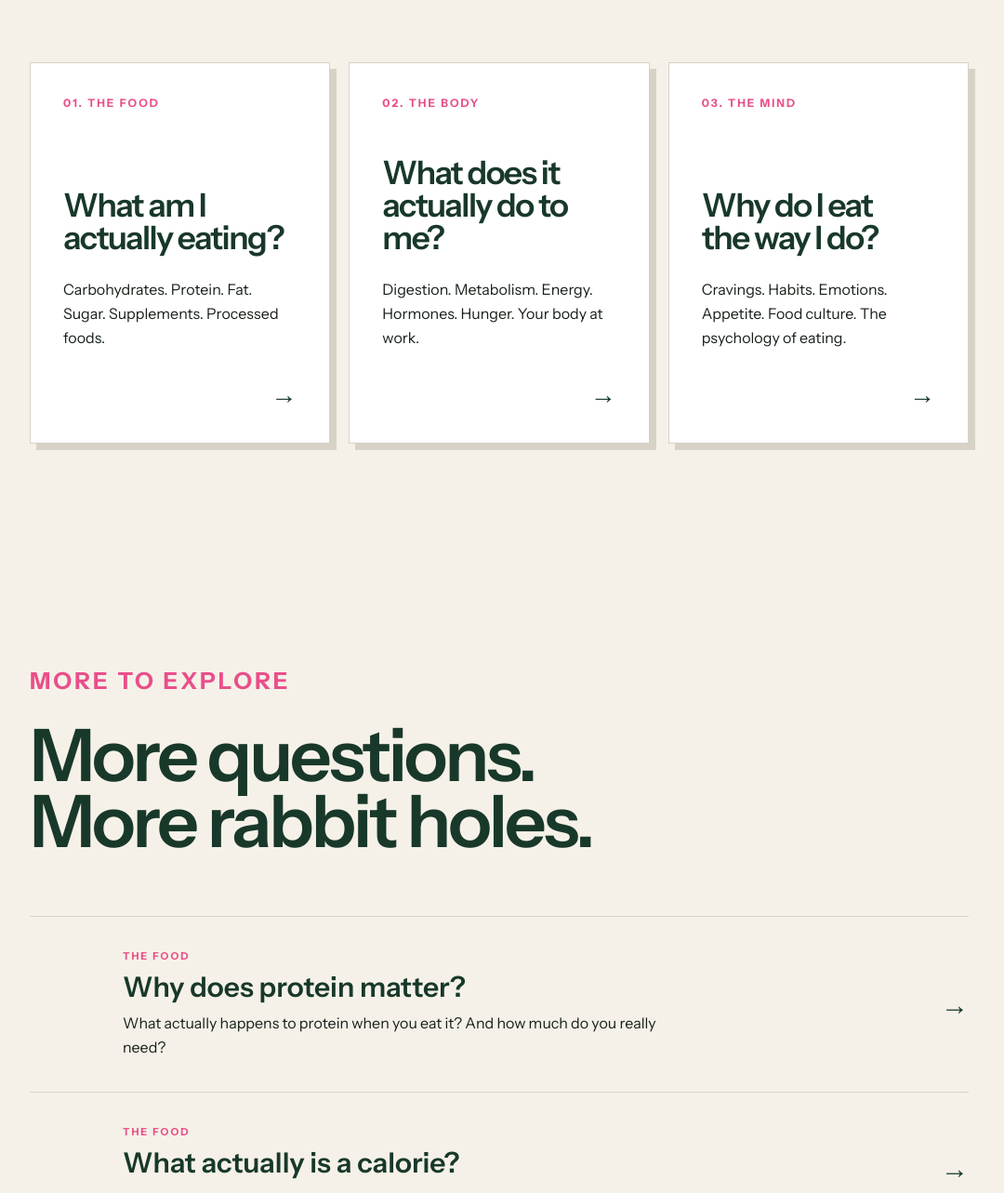
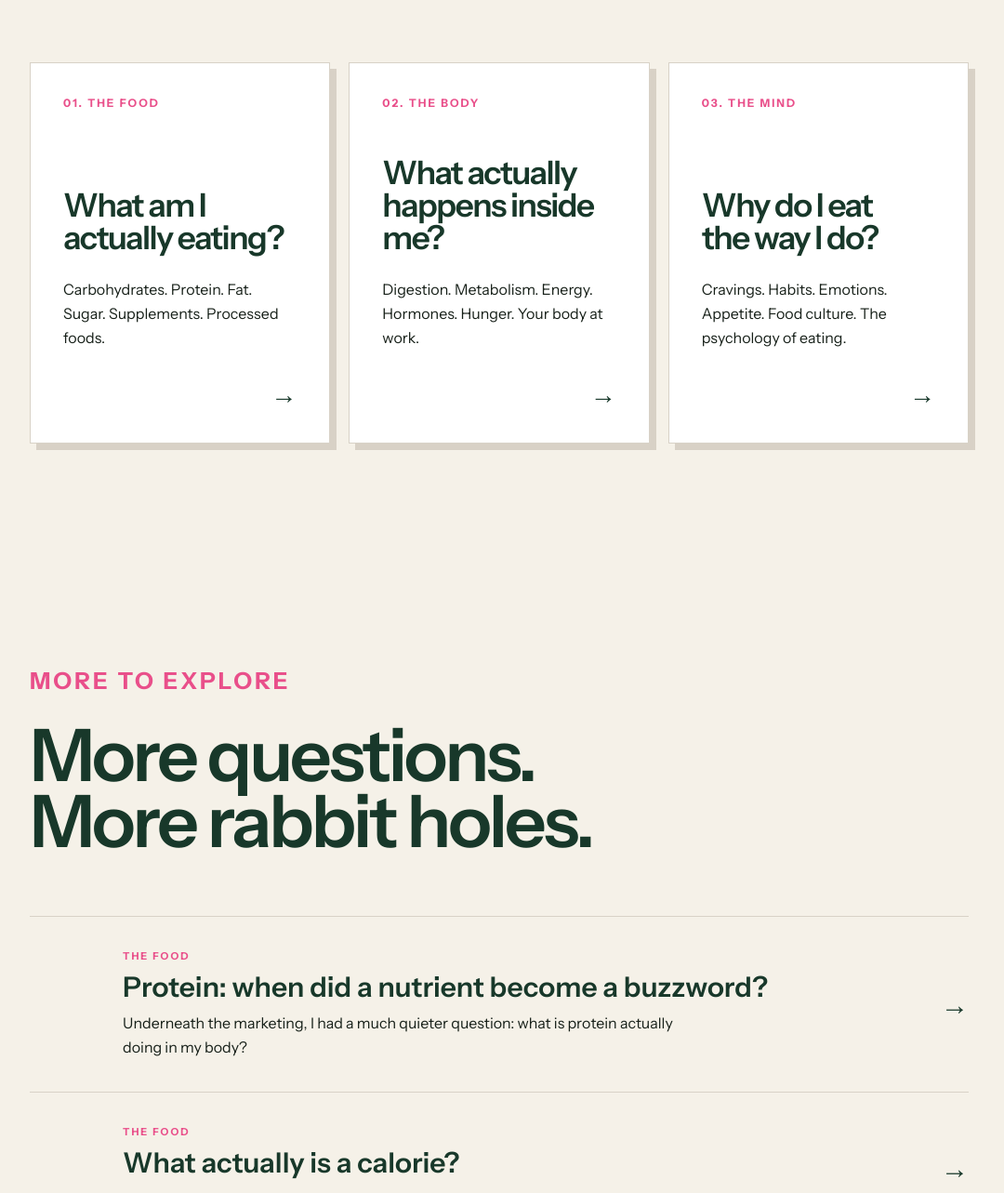
Before and after one commit to n-nutritionexplained/NOURISH, a plain HTML site: page index.html in a window 1280 px wide. Shown: the part 3172-4455 px from the top of the page at 93% size, without its empty margins (103-1183 px from the left). Drawn offline with Linux system fonts and the light colour scheme.

Commit message:
fixed dot after NOURSISH in the footer

```diff
--- a/index.html
+++ b/index.html
@@ -107,7 +107,6 @@
 
     <div class="featured-label">
         <span>THE RABBIT HOLE</span>
-        <span>01</span>
     </div>
 
     <div class="featured-content">
@@ -203,8 +202,8 @@
             <span class="question-number">02.  THE BODY</span>
 
             <h3>
-                What does it<br>
-                actually do to me?
+                What actually<br>
+                happens inside me?
             </h3>
 
             <p>
@@ -264,11 +263,11 @@
 
                 <p class="investigation-category">THE FOOD</p>
 
-                <h3>Why does protein matter?</h3>
+                <h3>Protein: when did a nutrient become a buzzword?</h3>
 
                 <p>
-                    What actually happens to protein when you eat it?
-                    And how much do you really need?
+                    Underneath the marketing, I had a much quieter question:
+                    what is protein actually doing in my body?
                 </p>
 
             </div>
@@ -332,7 +331,7 @@
 
     <div class="footer-brand">
 
-        <h2>NOURISH</h2>
+        <h2>NOURISH<span class="brand-dot"></span></h2>
 
         <p>Nutrition, explained.</p>
 
```
Also changed, not shown: about.html (+1 -1 lines), body-fat.html (+1 -1 lines), body.html (+1 -1 lines), calories.html (+1 -1 lines), carbs.html (+1 -1 lines), cravings.html (+1 -1 lines), digestion.html (+1 -1 lines), eatingdisorders.html (+1 -1 lines), emotionaleating.html (+1 -1 lines), fat.html (+1 -1 lines), food-culture.html (+1 -1 lines), food.html (+3 -3 lines), hunger.html (+1 -1 lines), metabolism.html (+1 -1 lines), 5 more files.
